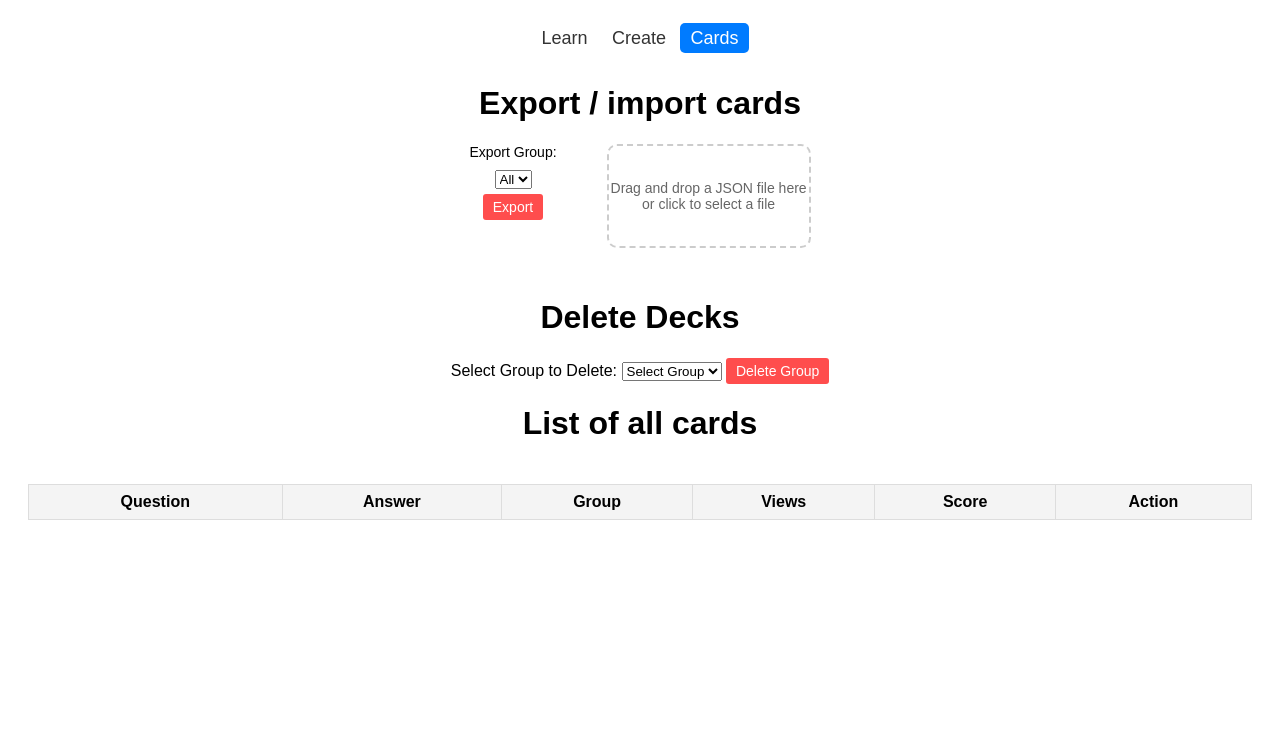
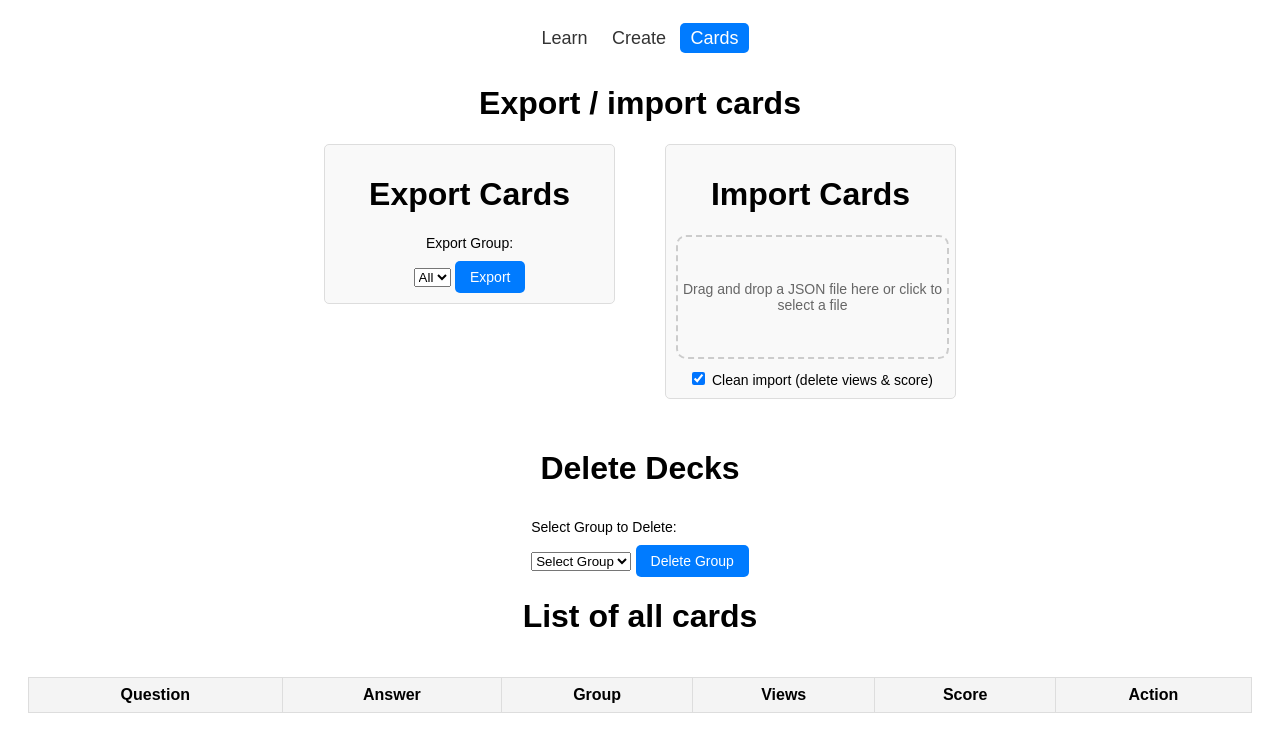
Before and after one commit to Humus4theWin/web-flashcards, a plain HTML site: page cards.html in a window 1280 px wide. Drawn offline with Linux system fonts and the light colour scheme.

Commit message:
allow for clean import

```diff
--- a/cards.html
+++ b/cards.html
@@ -91,33 +91,32 @@
             max-height: 90%;
         }
 
-        .import-export-container {
+        .import-export-columns {
             display: flex;
             gap: 50px;
-            /* Increased space between sections */
+            /* Space between columns */
             justify-content: center;
+            align-items: flex-start;
             margin-bottom: 30px;
         }
 
-        .import-export-container div {
-            display: flex;
-            flex-direction: column;
-            align-items: center;
+        .import-export-columns>div {
+            flex: 1;
+            max-width: 400px;
+            text-align: center;
         }
 
-        .import-export-container label {
-            margin-bottom: 5px;
-            font-size: 14px;
-        }
-
-        .import-export-container select,
-        .import-export-container button {
-            margin-top: 5px;
+        .export-column,
+        .import-column {
+            padding: 10px;
+            border: 1px solid #ddd;
+            border-radius: 5px;
+            background-color: #f9f9f9;
         }
 
         .drop-zone {
-            width: 200px;
-            height: 100px;
+            width: 100%;
+            height: 120px;
             border: 2px dashed #ccc;
             border-radius: 10px;
             display: flex;
@@ -125,6 +124,12 @@
             justify-content: center;
             cursor: pointer;
             position: relative;
+            margin-top: 10px;
+        }
+
+        .drop-zone p {
+            font-size: 14px;
+            color: #666;
         }
 
         .drop-zone.hover {
@@ -132,10 +137,26 @@
             background-color: #f0f8ff;
         }
 
-        .drop-zone p {
-            text-align: center;
+        label {
+            display: block;
+            margin-top: 10px;
             font-size: 14px;
-            color: #666;
+        }
+
+
+        button {
+            margin-top: 10px;
+            padding: 8px 15px;
+            font-size: 14px;
+            border-radius: 5px;
+            cursor: pointer;
+            background-color: #007BFF;
+            color: white;
+            border: none;
+        }
+
+        button:hover {
+            background-color: #0056b3;
         }
     </style>
 </head>
@@ -150,18 +171,27 @@
     </header>
 
     <h1>Export / import cards</h1>
-    <div class="import-export-container">
-        <div>
+    <div class="import-export-columns">
+        <div class="export-column">
+            <h1>Export Cards</h1>
             <label for="exportGroupSelect">Export Group:</label>
             <select id="exportGroupSelect">
                 <option value="all" selected>All</option>
             </select>
             <button id="exportButton">Export</button>
         </div>
-        <div id="importDropZone" class="drop-zone">
-            <p>Drag and drop a JSON file here or click to select a file</p>
+        <div class="import-column">
+            <h1>Import Cards</h1>
+            <div id="importDropZone" class="drop-zone">
+                <p>Drag and drop a JSON file here or click to select a file</p>
+            </div>
+            <label for="overrideCheckbox">
+                <input type="checkbox" id="overrideCheckbox" checked>
+                Clean import (delete views & score)
+            </label>
         </div>
     </div>
+
 
     <h1>Delete Decks</h1>
     <div>
@@ -459,6 +489,7 @@
             reader.onload = (event) => {
                 try {
                     const data = JSON.parse(event.target.result);
+                    const override = document.getElementById("overrideCheckbox").checked; // Check if override is selected
                     const transaction = db.transaction(["Frage", "Antwort", "Metadata"], "readwrite");
                     const frageStore = transaction.objectStore("Frage");
                     const antwortStore = transaction.objectStore("Antwort");
@@ -471,8 +502,8 @@
                             metadataStore.put({
                                 id: card.id,
                                 group: card.group,
-                                views: card.views || 0,
-                                passed: card.passed || 0
+                                views: override ? 0 : (card.views || 0), // Override if checkbox is selected
+                                passed: override ? 0 : (card.passed || 0) // Override if checkbox is selected
                             });
                         } else {
                             console.warn("Ungültige Karte übersprungen:", card);
@@ -500,6 +531,7 @@
 
             reader.readAsText(file);
         }
+
 
 
         setupDropZone("importDropZone");
```
